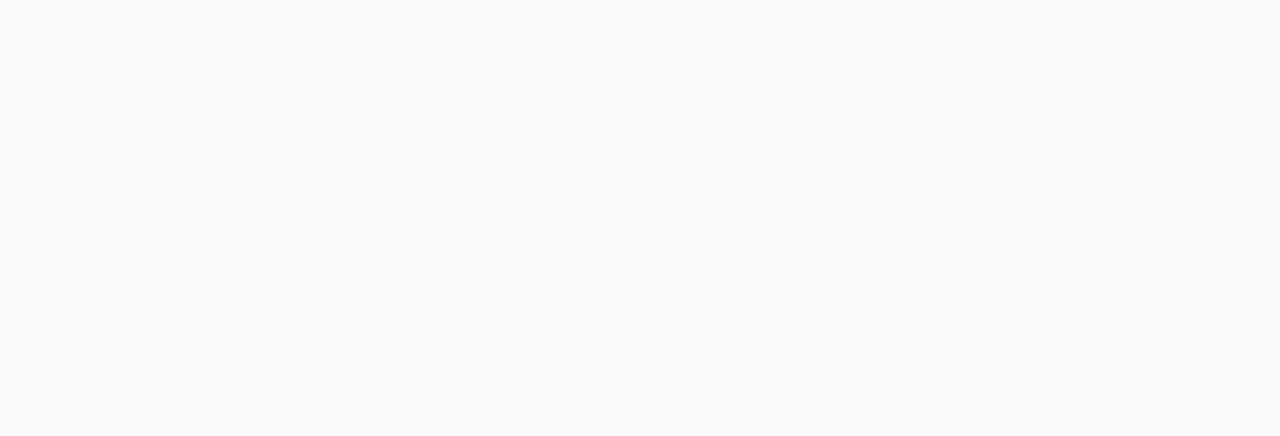
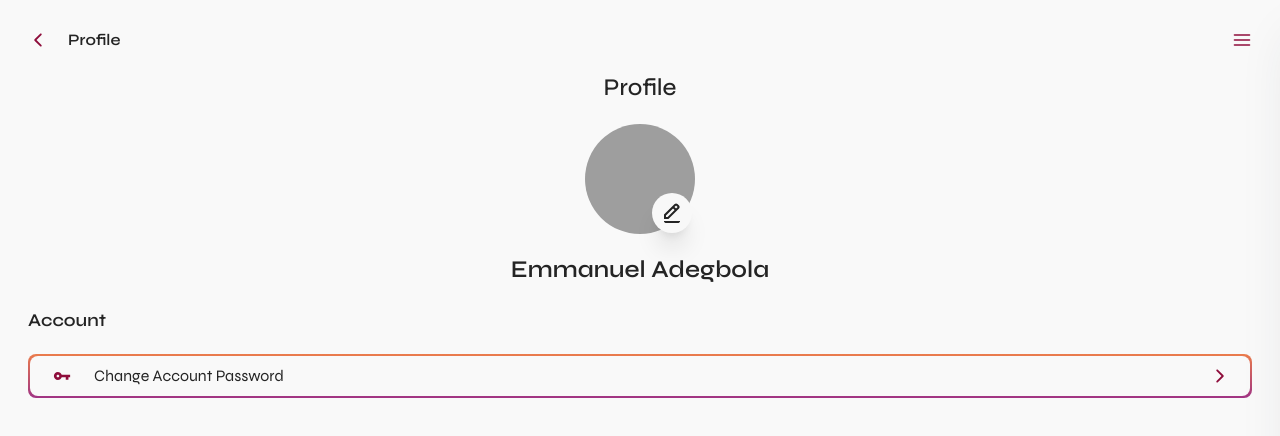
Before and after one commit to BamBam-Automation/jaiye, a React (Create React App) app: page /profile in a window 1280 px wide. Before the commit this address had no page. Shown: the top 436 px of the page. Built offline with nearby package versions, Linux system fonts and the light colour scheme; grey boxes are pictures that could not be loaded.

Commit message:
All UI done

```diff
--- a/src/App.js
+++ b/src/App.js
@@ -8,6 +8,7 @@
 import QRCode from './Pages/QRCode';
 import History from './Pages/History';
 import Home from './Pages/Home';
+import Profile from './Pages/Profile';
 
 
 function App() {
@@ -24,6 +25,7 @@
           <Route path="ticket" element={<Ticket />} />
           <Route path='scan' element={<QRCode />} />
           <Route path='history' element={<History />} />
+          <Route path='profile' element={<Profile />} />
         </Routes>
       </BrowserRouter>
     </div>
--- a/src/Pages/Explore.jsx
+++ b/src/Pages/Explore.jsx
@@ -12,8 +12,15 @@
 import { RxStarFilled } from "react-icons/rx";
 import { GrClose } from "react-icons/gr";
 import PageTitle from "../utils/PageTitle";
+import { useNavigate } from "react-router-dom";
 
 const Explore = () => {
+  const navigate = useNavigate();
+
+  const previousPage = (e) => {
+    navigate(-1);
+  };
+
   // Page Title
   PageTitle("Jaiye - Explore Clubs, Bars & Lounges");
 
@@ -40,7 +47,10 @@
   return (
     <div className="grid gap-5 relative content-start p-7 h-screen overflow-y-scroll">
       <div className="flex justify-between items-baseline">
-        <IoIosArrowBack className="h-5 w-5 text-primary" />
+        <IoIosArrowBack
+          className="h-5 w-5 text-primary"
+          onClick={previousPage}
+        />
         <div className="mb-5 sticky top-0">
           <Input type="search" id="search" label="Search" />
           <CiSearch className="absolute text-primary top-1 right-2 h-8 w-8" />
--- a/src/Pages/Home.jsx
+++ b/src/Pages/Home.jsx
@@ -7,9 +7,12 @@
 import Club from "../images/Club.jpg";
 import Club2 from "../images/Club2.jpg";
 import { Carousel } from "@material-tailwind/react";
+import PageTitle from "../utils/PageTitle";
 // import Club3 from "../images/Club3.jpg";
 
 const Home = () => {
+  // Page Title
+  PageTitle("Jaiye - Your Dashboard");
   return (
     <div className="p-7 grid gap-5 items-start">
       <NavBar title={"Home"} />
--- /dev/null
+++ b/src/Pages/Profile.jsx
@@ -0,0 +1,34 @@
+import React from "react";
+import NavBar from "../components/NavBar";
+import ProfileImg from "../images/Profile.svg";
+import { Avatar } from "@material-tailwind/react";
+import { BiEditAlt } from "react-icons/bi";
+import { IoIosArrowForward, IoMdKey } from "react-icons/io";
+
+const Profile = () => {
+  return (
+    <div className="p-7 grid gap-5 items-start">
+      <NavBar title={"Profile"} />
+      <div className="mx-auto grid justify-items-center relative gap-5">
+        <h5 className="text-2xl font-medium">Profile</h5>
+        <Avatar src={ProfileImg} size="xxl" />
+        <BiEditAlt className="text-xl w-10 h-10 p-2 rounded-full bg-[#f8f8f8] shadow-xl absolute bottom-[25%] right-[30%]" />
+        <h5 className="text-2xl font-semibold">Emmanuel Adegbola</h5>
+      </div>
+      <div className="space-y-5">
+        <h4 className="font-semibold text-lg">Account</h4>
+        <div className="bg-gradient-to-b rounded-lg relative from-[#EB7C4C] to-[#A03484] p-0.5">
+          <div className="h-10 p-[0.3px] bg-[#f9f9f9] rounded-lg flex items-center justify-between px-5">
+            <div className="flex gap-5 items-center">
+              <IoMdKey className="h-6 w-6 p-[2px] text-primary" />
+              <p>Change Account Password</p>
+            </div>
+            <IoIosArrowForward className="h-5 w-5 text-primary" />
+          </div>
+        </div>
+      </div>
+    </div>
+  );
+};
+
+export default Profile;
--- a/src/components/NavBar.jsx
+++ b/src/components/NavBar.jsx
@@ -8,13 +8,22 @@
 import { FaCompass, FaUser } from "react-icons/fa";
 import { MdCastConnected } from "react-icons/md";
 import { GoHistory } from "react-icons/go";
+import { useNavigate } from "react-router-dom";
 
 const NavBar = (props) => {
   const [open, setOpen] = useState(false);
+  const navigate = useNavigate();
+
+  const previousPage = (e) => {
+    navigate(-1);
+  };
   return (
     <div className="self-start flex font-semibold items-center justify-between">
       <div className="flex gap-5 items-center">
-        <IoIosArrowBack className="h-5 w-5 text-primary" />
+        <IoIosArrowBack
+          className="h-5 w-5 text-primary"
+          onClick={previousPage}
+        />
         <h6>{props.title}</h6>
       </div>
       <FiMenu className="h-5 w-5 text-primary" onClick={() => setOpen(true)} />
@@ -53,7 +62,7 @@
             src={Profile}
             alt="profile"
           />
-          <h4 className="font-bold text-xl">Emmanuel Adegbola</h4>
+          <h4 className="font-bold text-xl text-primary">Emmanuel Adegbola</h4>
         </div>
         <div className="grid gap-4">
           <NavigationItem link={"/dashboard"}>
@@ -72,7 +81,7 @@
             <GoHistory className="h-6 w-6 p-[2px]" />
             <p>History</p>
           </NavigationItem>
-          <NavigationItem>
+          <NavigationItem link={"/profile"}>
             <FaUser className="h-6 w-6 p-[2px]" />
             <p>Profile</p>
           </NavigationItem>
```
